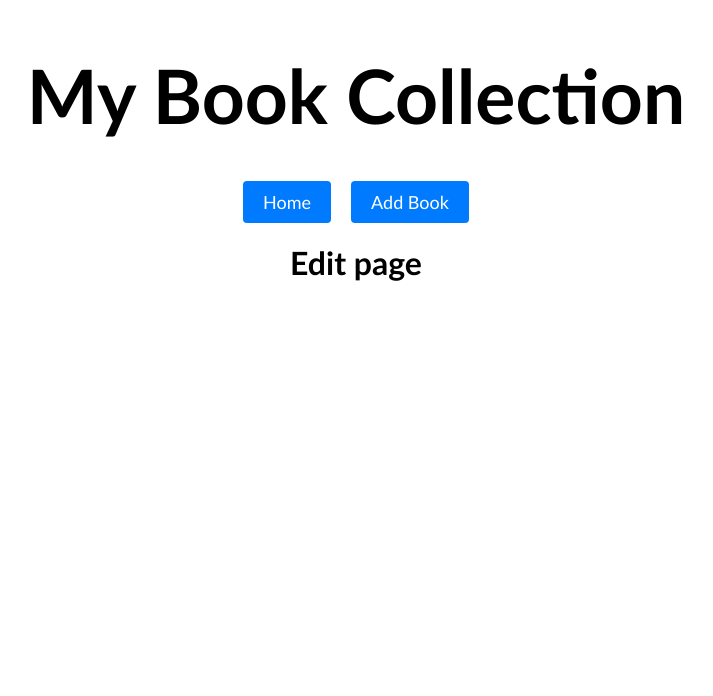
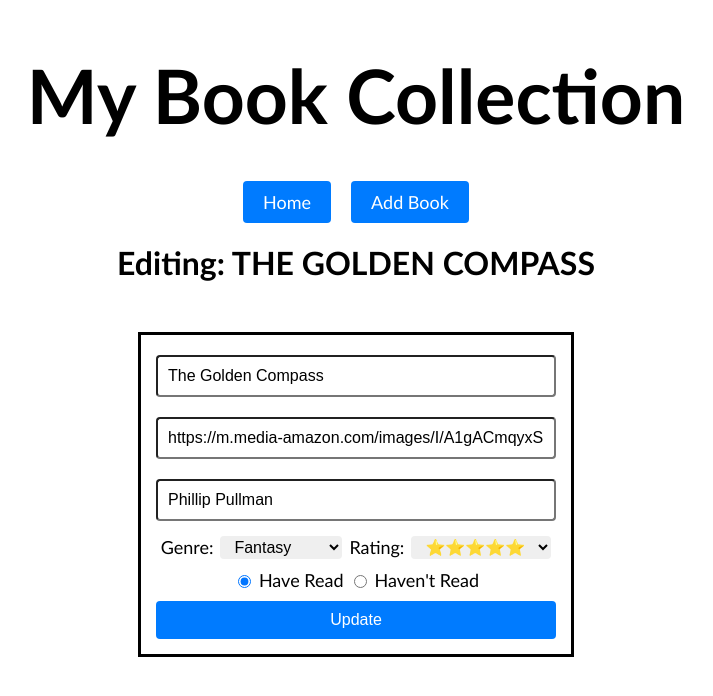
Before and after one commit to jjiang95/phase-2-final-project, a React (Create React App) app: page /1/edit in a window 1280 px wide. Shown: the top 696 px of the page, without its empty margins (284-997 px from the left). Built offline with nearby package versions, Linux system fonts and the light colour scheme; data requests are answered from the project's data file.

Commit message:
implements book edit functionality

```diff
--- a/src/components/BookEdit.js
+++ b/src/components/BookEdit.js
@@ -1,8 +1,121 @@
-import React from "react";
+import React, { useState, useEffect } from "react";
+import { useParams, useHistory } from "react-router-dom/cjs/react-router-dom.min";
 
 function BookEdit() {
+    const history = useHistory();
+
+    const params = useParams();
+    const [book, setBook] = useState(null);
+
+    const [haveRead, setHaveRead] = useState(true)
+    const [title, setTitle] = useState("")
+    const [image, setImage] = useState("")
+    const [rating, setRating] = useState(0);
+    const [genre, setGenre] = useState("")
+    const [author, setAuthor] = useState("")
+
+    useEffect(() => {
+        fetch(`http://localhost:4000/books/${params.id}`)
+        .then(resp => resp.json())
+        .then(book => {
+            setBook(book);
+            setTitle(book.title);
+            setImage(book.image);
+            setRating(book.rating);
+            setHaveRead(book.haveRead);
+            setAuthor(book.author)
+            setGenre(book.genre);
+        })
+    }, [params.id])
+
+    if(!book) {
+        return <span>Loading...</span>
+    }
+
+    function handleSubmit(e) {
+        e.preventDefault()
+        fetch(`http://localhost:4000/books/${params.id}`, {
+            method: "PATCH",
+            headers: {
+                "Content-Type": "application/json"
+            },
+            body: JSON.stringify({
+                title: title,
+                image: image,
+                rating: rating,
+                genre: genre,
+                haveRead: haveRead,
+                author: author
+            })
+        })
+        .then(() => {
+            history.push("/");
+        })
+
+    }
+
+    function handleHaveRead(e) {
+        setHaveRead(e.target.value === "true")
+    }
+
+    function handleTitleChange(e) {
+        setTitle(e.target.value)
+    }
+
+    function handleGenreChange(e) {
+        setGenre(e.target.value)
+    }
+
+    function handleImgChange(e) {
+        setImage(e.target.value)
+    }
+
+    function handleRatingChange(e) {
+        setRating(parseInt(e.target.value))
+    }
+
+    function handleAuthorChange(e) {
+        setAuthor(e.target.value)
+    }
+
     return (
-        <h1>Edit page</h1>
+        <>
+        <h1>Editing: {book.title.toUpperCase()}</h1>
+        <div className="form-container">
+            <form className="form" onSubmit={handleSubmit}>
+                <input className="text-input" onChange={handleTitleChange} value={title} type="text" name="title" placeholder="title"></input>
+                <input className="text-input" onChange={handleImgChange} value={image} type="text" name="image" placeholder="cover image URL"></input>
+                <input className="text-input" onChange={handleAuthorChange} value={author} type="text" name="author" placeholder="author"></input>
+                <div className="genre-rating-container">
+                    <label className="label" htmlFor="genre">Genre:</label>
+                    <select className="select-menu" onChange={handleGenreChange} value={genre} name="genre">
+                        <option value="fantasy">Fantasy</option>
+                        <option value="sci-fi">Sci-Fi</option>
+                        <option value="non-fiction">Non-Fiction</option>
+                        <option value="romance">Romance</option>
+                        <option value="mystery">Mystery</option>
+                        <option value="other">Other</option>
+                    </select>
+                    <label className="label" htmlFor="rating">Rating:</label>
+                    <select className="select-menu" onChange={handleRatingChange} value={rating} name="rating">
+                        <option value="0"></option>
+                        <option value="5">⭐⭐⭐⭐⭐</option>
+                        <option value="4">⭐⭐⭐⭐</option>
+                        <option value="3">⭐⭐⭐</option>
+                        <option value="2">⭐⭐</option>
+                        <option value="1">⭐</option>
+                    </select>
+                </div>
+                <div className="radio-group">
+                    <input onChange={handleHaveRead} value="true" name="have-read" type="radio" checked={haveRead}/>
+                    <label className="label">Have Read</label>
+                    <input onChange={handleHaveRead} value="false" name="have-read" type="radio" checked={!haveRead}/>
+                    <label className="label">Haven't Read</label>
+                </div>
+                <input className="submit" value="Update" name="submit" type="submit"/>
+            </form>
+        </div>
+        </>
     )
 }
 
--- a/src/components/BookItem.js
+++ b/src/components/BookItem.js
@@ -1,4 +1,4 @@
-import React, { useState } from "react";
+import React from "react";
 import { Link } from "react-router-dom";
 
 function BookItem({ book, onDeleteClick }) {
@@ -38,7 +38,7 @@
     return (
         <div className={book.haveRead ? "have-read" : "haven't-read"} key={book.id}>
             <img src={book.image} alt="cover"/>
-            <p>{book.haveRead ? rating : "--"}</p>
+            <p>{book.rating === 0 ? "--" : rating}</p>
             <div className="button-container">
                 <button><Link className="details-edit-button" exact to={`/${book.id}`}>Details</Link></button>
                 <button className="remove" onClick={() => handleDeleteClick(book.id)}>Remove</button>
```
